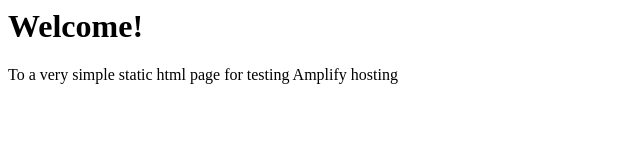
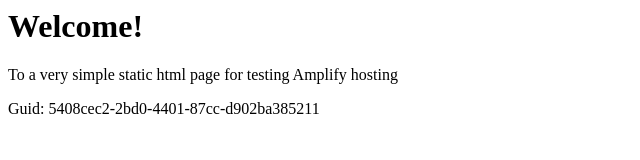
Before and after one commit to aws-aemilia-nrt/Github-PR-Commit-Integration-Test-DoNotTouch-v1-prod-ap-northeast-1, a website: page src/index.html in a window 1280 px wide. Shown: the whole page, without its empty margins (0-640 px from the left). Drawn offline with Linux system fonts and the light colour scheme.

Commit message:
commit from integ tests

```diff
--- a/src/index.html
+++ b/src/index.html
@@ -1,3 +1,5 @@
+
+
 <html lang="en">
 
 <head>
@@ -10,6 +12,6 @@
 <body>
     <h1>Welcome!</h1>
     <p>To a very simple static html page for testing Amplify hosting</p>
-</body>
+    <p>Guid: 5408cec2-2bd0-4401-87cc-d902ba385211</p></body>
 
 </html>
```
